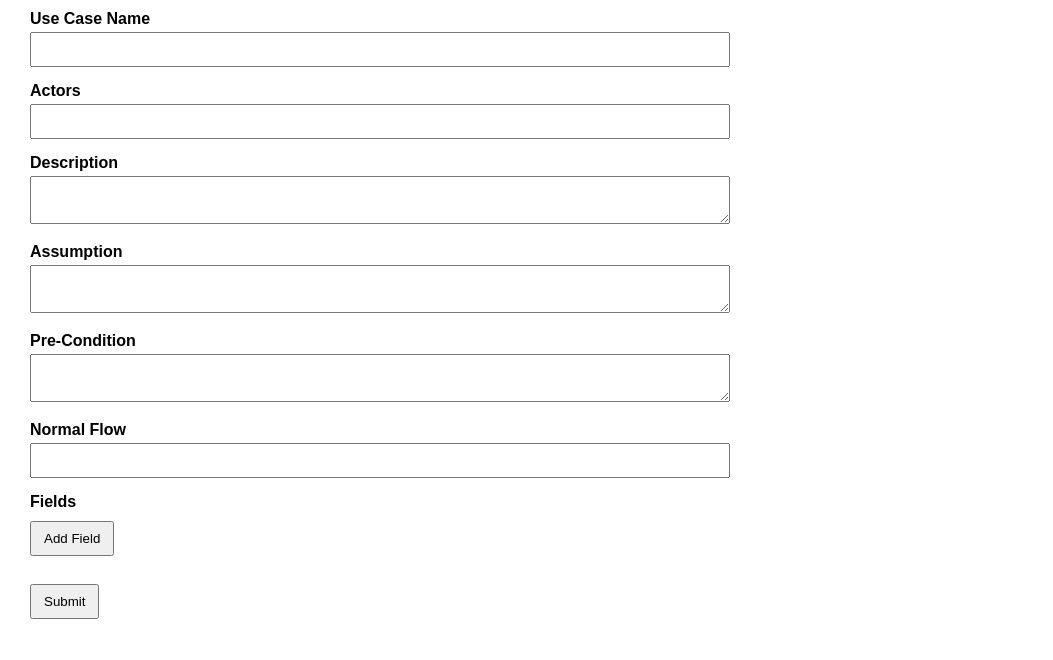
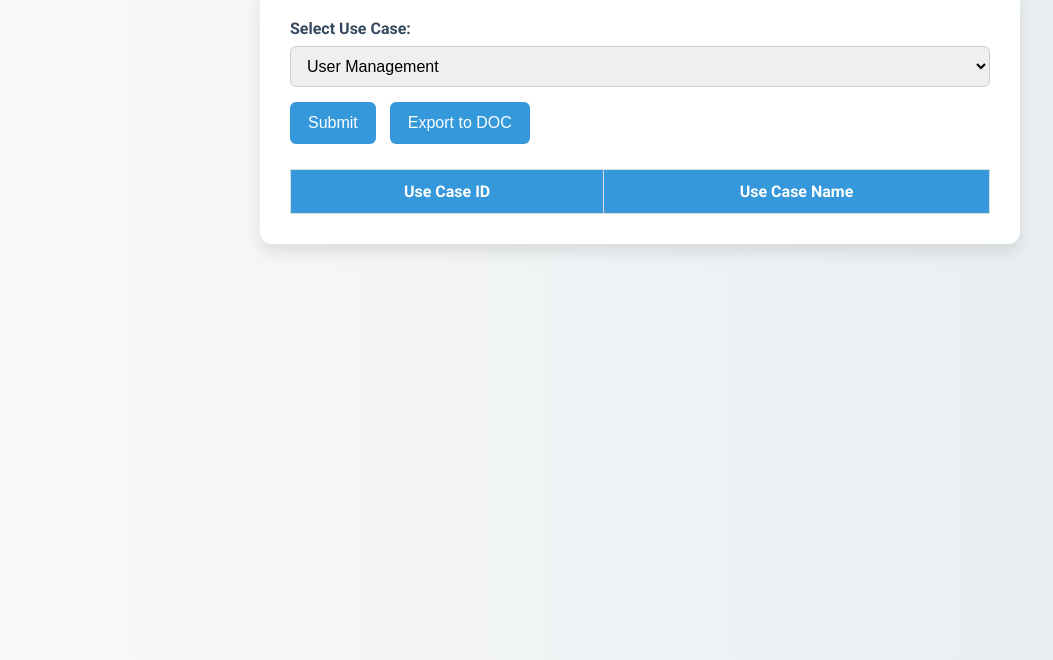
Before and after one commit to kapoorshikhar/BA, a plain HTML site: page 2_MiddlePart/index4.html in a window 1280 px wide. Shown: the part 140-800 px from the top of the page, without its empty margins (0-1053 px from the left). Drawn offline with Linux system fonts and the light colour scheme.

Commit message:
Update index4.html

```diff
--- a/2_MiddlePart/index4.html
+++ b/2_MiddlePart/index4.html
@@ -3,209 +3,131 @@
 <head>
   <meta charset="UTF-8" />
   <meta name="viewport" content="width=device-width, initial-scale=1.0"/>
-  <title>Use Case Form</title>
+  <title>Use Case Table Generator</title>
+  <link href="https://fonts.googleapis.com/css2?family=Roboto:wght@400;700&display=swap" rel="stylesheet">
   <style>
     body {
-      font-family: Arial, sans-serif;
-      margin: 30px;
+      font-family: 'Roboto', sans-serif;
+      background: linear-gradient(to right, #f9f9f9, #e6ecf0);
+      margin: 0;
+      padding: 40px;
     }
-    form {
+
+    h1 {
+      text-align: center;
+      color: #2c3e50;
+      margin-bottom: 30px;
+    }
+
+    .container {
       max-width: 700px;
-      margin-bottom: 40px;
+      background-color: #ffffff;
+      padding: 30px;
+      margin: auto;
+      box-shadow: 0 8px 16px rgba(0, 0, 0, 0.1);
+      border-radius: 12px;
     }
+
     label {
       font-weight: bold;
-      display: block;
-      margin-top: 15px;
+      color: #34495e;
     }
-    input[type="text"],
-    textarea {
+
+    select, input[type="text"] {
       width: 100%;
-      padding: 8px;
-      margin-top: 4px;
-      box-sizing: border-box;
+      padding: 10px 12px;
+      margin-top: 8px;
+      margin-bottom: 15px;
+      border: 1px solid #ccc;
+      border-radius: 6px;
+      font-size: 16px;
+      transition: border-color 0.3s;
     }
-    .field-group {
-      border: 1px solid #ccc;
-      padding: 10px;
-      margin-top: 10px;
+
+    select:focus, input:focus {
+      border-color: #3498db;
+      outline: none;
     }
-    .sub-fields {
-      margin-top: 10px;
-      margin-left: 20px;
+
+    button {
+      background-color: #3498db;
+      color: white;
+      padding: 12px 18px;
+      border: none;
+      border-radius: 6px;
+      cursor: pointer;
+      font-size: 16px;
+      margin-right: 10px;
+      transition: background-color 0.3s;
     }
-    .sub-fields input {
-      margin-bottom: 5px;
+
+    button:hover {
+      background-color: #2980b9;
     }
-    button {
-      margin-top: 10px;
-      padding: 8px 12px;
-    }
+
     table {
       width: 100%;
       border-collapse: collapse;
+      margin-top: 25px;
+      font-size: 16px;
     }
-    td, th {
-      border: 1px solid #ccc;
-      padding: 8px;
+
+    th, td {
+      padding: 12px 15px;
+      border: 1px solid #ddd;
+      text-align: center;
     }
+
     th {
+      background-color: #3498db;
+      color: white;
+    }
+
+    tr:nth-child(even) {
       background-color: #f2f2f2;
-      text-align: left;
     }
-    ul {
-      margin: 0;
-      padding-left: 20px;
+
+    tr:hover {
+      background-color: #f1f9ff;
     }
   </style>
 </head>
 <body>
 
-<h2>Use Case Form</h2>
-<form id="useCaseForm">
-  <label for="useCaseId">Use Case ID</label>
-  <input type="text" id="useCaseId" name="useCaseId" required />
+  <h1>Use Case Table Generator</h1>
 
-  <label for="useCaseName">Use Case Name</label>
-  <input type="text" id="useCaseName" name="useCaseName" required />
+  <div class="container">
+    <label for="useCaseSelect">Select Use Case:</label>
+    <select id="useCaseSelect">
+      <option value="User Management">User Management</option>
+      <option value="Account Management">Account Management</option>
+      <option value="Visit Management">Visit Management</option>
+      <option value="Contact Management">Contact Management</option>
+      <option value="Opportunity Management">Opportunity Management</option>
+      <option value="Opportunity Line-Item Management">Opportunity Line-Item Management</option>
+      <option value="Expense Management">Expense Management</option>
+      <option value="Product and Pricebook Management">Product and Pricebook Management</option>
+      <option value="Report and Dashboard Management">Report and Dashboard Management</option>
+      <option value="Other">Other</option>
+    </select>
 
-  <label for="actors">Actors</label>
-  <input type="text" id="actors" name="actors" required />
+    <input type="text" id="otherUseCase" placeholder="Enter custom use case" style="display:none;" />
 
-  <label for="description">Description</label>
-  <textarea id="description" name="description"></textarea>
+    <button onclick="addUseCase()">Submit</button>
+    <button onclick="generateDoc()">Export to DOC</button>
 
-  <label for="assumption">Assumption</label>
-  <textarea id="assumption" name="assumption"></textarea>
+    <table id="useCaseTable">
+      <thead>
+        <tr>
+          <th>Use Case ID</th>
+          <th>Use Case Name</th>
+        </tr>
+      </thead>
+      <tbody></tbody>
+    </table>
+  </div>
 
-  <label for="preCondition">Pre-Condition</label>
-  <textarea id="preCondition" name="preCondition"></textarea>
-
-  <label for="normalFlow">Normal Flow</label>
-  <input type="text" id="normalFlow" name="normalFlow" />
-
-  <label>Fields</label>
-  <div id="fieldsContainer"></div>
-  <button type="button" onclick="addField()">Add Field</button><br><br>
-
-  <button type="submit">Submit</button>
-</form>
-
-<div id="resultTableContainer"></div>
-
-<script>
-  function addField() {
-    const container = document.getElementById("fieldsContainer");
-
-    const wrapper = document.createElement("div");
-    wrapper.className = "field-group";
-
-    const fieldInput = document.createElement("input");
-    fieldInput.type = "text";
-    fieldInput.name = "fields[]";
-    fieldInput.placeholder = "Field name";
-
-    const mandatory = document.createElement("input");
-    mandatory.type = "checkbox";
-    mandatory.className = "mandatory-checkbox";
-    mandatory.title = "Mark as Mandatory";
-
-    const picklist = document.createElement("input");
-    picklist.type = "checkbox";
-    picklist.className = "picklist-checkbox";
-    picklist.title = "Enable Picklist";
-
-    const subFieldsContainer = document.createElement("div");
-    subFieldsContainer.className = "sub-fields";
-    subFieldsContainer.style.display = "none";
-
-    const addSubFieldBtn = document.createElement("button");
-    addSubFieldBtn.type = "button";
-    addSubFieldBtn.textContent = "Add Sub Field";
-    addSubFieldBtn.style.marginTop = "5px";
-    addSubFieldBtn.onclick = () => {
-      const subInput = document.createElement("input");
-      subInput.type = "text";
-      subInput.name = "subFields[]";
-      subInput.placeholder = "Sub field value";
-      subFieldsContainer.appendChild(subInput);
-    };
-
-    picklist.addEventListener("change", function () {
-      if (picklist.checked) {
-        subFieldsContainer.innerHTML = ""; // Clear old if toggled off/on
-        subFieldsContainer.style.display = "block";
-        subFieldsContainer.appendChild(addSubFieldBtn);
-        addSubFieldBtn.click(); // Add one sub-field by default
-      } else {
-        subFieldsContainer.innerHTML = "";
-        subFieldsContainer.style.display = "none";
-      }
-    });
-
-    wrapper.appendChild(fieldInput);
-    wrapper.appendChild(document.createTextNode(" Mandatory "));
-    wrapper.appendChild(mandatory);
-    wrapper.appendChild(document.createTextNode(" Picklist "));
-    wrapper.appendChild(picklist);
-    wrapper.appendChild(subFieldsContainer);
-
-    container.appendChild(wrapper);
-  }
-
-  document.getElementById("useCaseForm").addEventListener("submit", function (e) {
-    e.preventDefault();
-
-    const formData = new FormData(this);
-
-    const fields = [];
-    document.querySelectorAll(".field-group").forEach(group => {
-      const fieldName = group.querySelector("input[name='fields[]']").value;
-      const isMandatory = group.querySelector(".mandatory-checkbox").checked;
-      const picklistChecked = group.querySelector(".picklist-checkbox").checked;
-
-      let subFields = [];
-      if (picklistChecked) {
-        group.querySelectorAll(".sub-fields input[type='text']").forEach(input => {
-          if (input.value.trim()) subFields.push(input.value.trim());
-        });
-      }
-
-      fields.push({ name: fieldName, mandatory: isMandatory, subFields });
-    });
-
-    const resultHTML = `
-      <h3>Submitted Use Case</h3>
-      <table>
-        <tr><th>Use Case ID</th><td>${formData.get("useCaseId")}</td></tr>
-        <tr><th>Use Case Name</th><td>${formData.get("useCaseName")}</td></tr>
-        <tr><th>Actors</th><td>${formData.get("actors")}</td></tr>
-        <tr><th>Description</th><td>${formData.get("description")}</td></tr>
-        <tr><th>Assumption</th><td>${formData.get("assumption")}</td></tr>
-        <tr><th>Pre-Condition</th><td>${formData.get("preCondition")}</td></tr>
-        <tr><th>Normal Flow</th><td>${formData.get("normalFlow")}</td></tr>
-        <tr><th>Fields</th>
-          <td>
-            <ul>
-              ${fields.map(field => `
-                <li>
-                  ${field.name}${field.mandatory ? ' *' : ''}
-                  ${field.subFields.length ? `
-                    <ul>
-                      ${field.subFields.map(sub => `<li>${sub}</li>`).join('')}
-                    </ul>` : ''
-                  }
-                </li>
-              `).join('')}
-            </ul>
-          </td>
-        </tr>
-      </table>
-    `;
-
-    document.getElementById("resultTableContainer").innerHTML = resultHTML;
-  });
-</script>
-
+  <script src="docx.min.js"></script>
+  <script src="script.js"></script>
 </body>
 </html>
```
